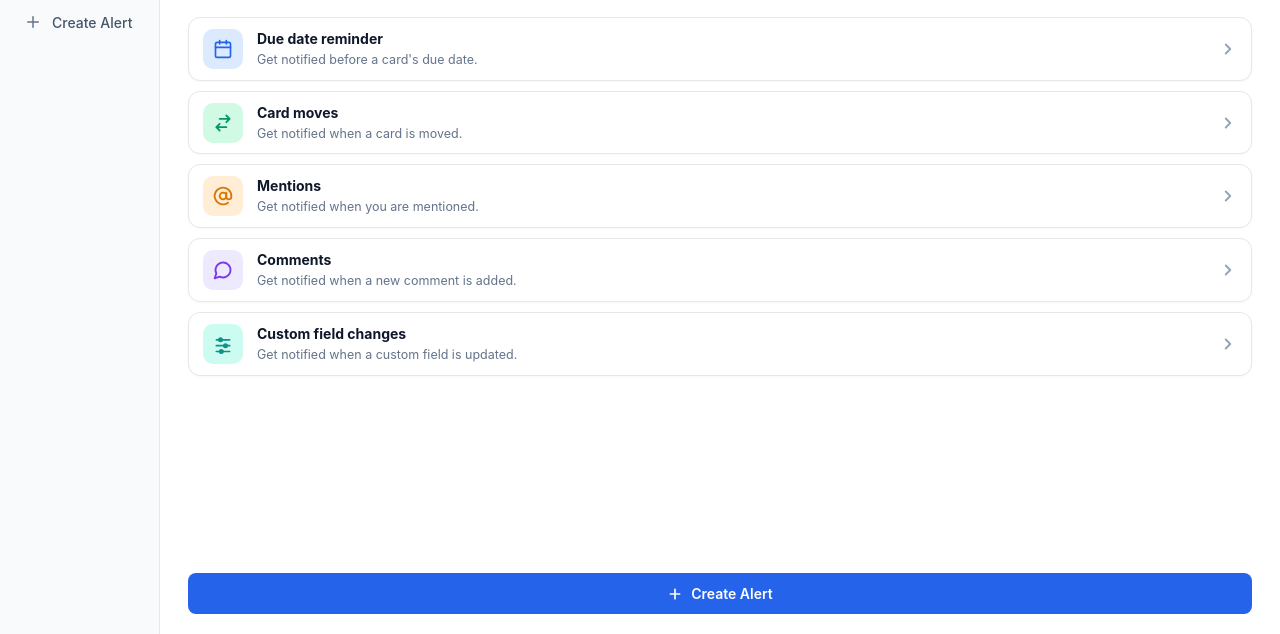
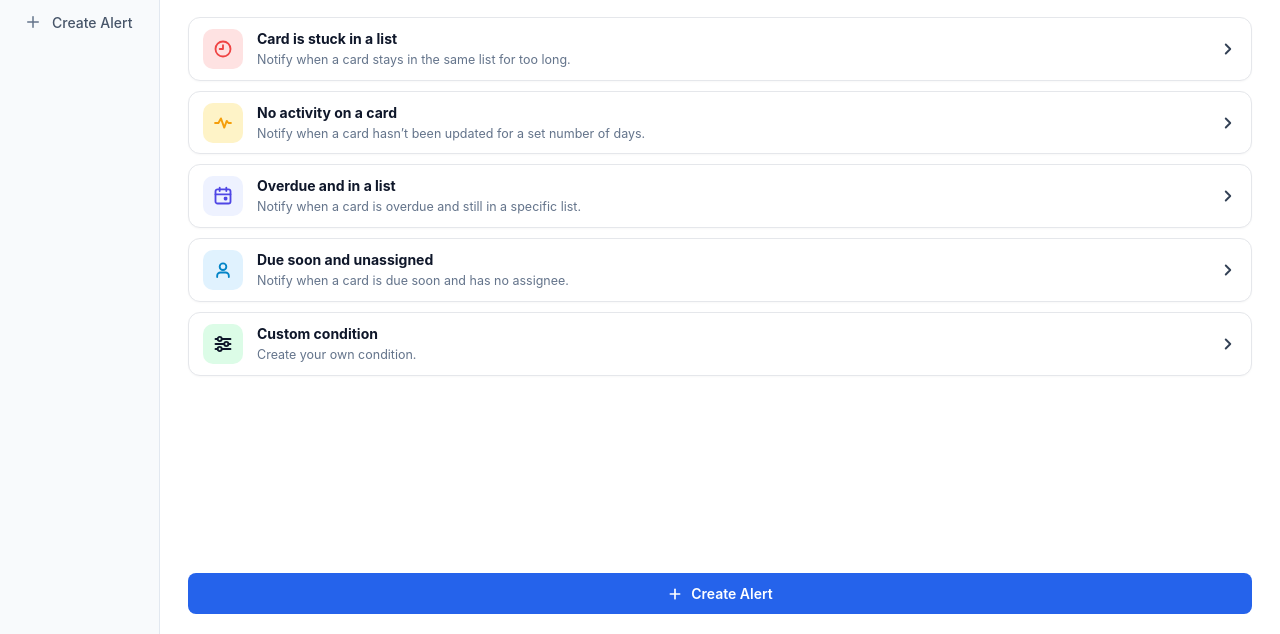
Before and after one commit to Techexplified/events-alert, a website built with Vite: page home.html in a window 1280 px wide. Shown: the part 166-800 px from the top of the page. Built offline with nearby package versions, Linux system fonts and the light colour scheme.

Commit message:
new changes

```diff
--- a/src/alert-types.js
+++ b/src/alert-types.js
@@ -1,77 +1,84 @@
 export const alertTypes = [
   {
-    id: 'due-date',
-    icon: '📅',
-    iconBg: '#DBEAFE',
-    iconColor: '#2563EB',
-    title: 'Due date reminder',
-    description: "Get notified before a card's due date."
+    id: 'card-stuck',
+    icon: '⏰',
+    iconBg: '#FEE2E2',
+    iconColor: '#EF4444',
+    title: 'Card is stuck in a list',
+    description: 'Notify when a card stays in the same list for too long.'
   },
   {
-    id: 'card-moves',
-    icon: '↔️',
-    iconBg: '#D1FAE5',
-    iconColor: '#059669',
-    title: 'Card moves',
-    description: 'Get notified when a card is moved.'
+    id: 'no-activity',
+    icon: '⚡',
+    iconBg: '#FEF3C7',
+    iconColor: '#F59E0B',
+    title: 'No activity on a card',
+    description: 'Notify when a card hasn’t been updated for a set number of days.'
   },
   {
-    id: 'mentions',
-    icon: '@',
-    iconBg: '#FFEDD5',
-    iconColor: '#D97706',
-    title: 'Mentions',
-    description: 'Get notified when you are mentioned.'
+    id: 'overdue-in-list',
+    icon: '📅',
+    iconBg: '#EEF2FF',
+    iconColor: '#4F46E5',
+    title: 'Overdue and in a list',
+    description: 'Notify when a card is overdue and still in a specific list.'
   },
   {
-    id: 'comments',
-    icon: '💬',
-    iconBg: '#EDE9FE',
-    iconColor: '#7C3AED',
-    title: 'Comments',
-    description: 'Get notified when a new comment is added.'
+    id: 'due-soon-unassigned',
+    icon: '👤',
+    iconBg: '#E0F2FE',
+    iconColor: '#0284C7',
+    title: 'Due soon and unassigned',
+    description: 'Notify when a card is due soon and has no assignee.'
   },
   {
-    id: 'custom-fields',
-    icon: '🎚️',
-    iconBg: '#CCFBF1',
-    iconColor: '#0D9488',
-    title: 'Custom field changes',
-    description: 'Get notified when a custom field is updated.'
+    id: 'custom-condition',
+    icon: '⚙️',
+    iconBg: '#DCFCE7',
+    iconColor: '#0F172A',
+    title: 'Custom condition',
+    description: 'Create your own condition.'
   }
 ];
 
 // Helper to render crisp SVG icons for each alert type
 export function getIconSvg(typeId, color) {
   switch (typeId) {
+    case 'card-stuck':
+      return `<svg viewBox="0 0 24 24" fill="none" stroke="${color}" stroke-width="2.2" stroke-linecap="round" stroke-linejoin="round">
+        <circle cx="12" cy="12" r="9"/>
+        <polyline points="12 7.5 12 12 8 12"/>
+      </svg>`;
+    case 'no-activity':
+      return `<svg viewBox="0 0 24 24" fill="none" stroke="${color}" stroke-width="2.3" stroke-linecap="round" stroke-linejoin="round">
+        <polyline points="2.5 12 6.5 12 9.5 6.5 13.5 17.5 16.5 9.5 18.5 12 21.5 12"/>
+      </svg>`;
+    case 'overdue-in-list':
     case 'due-date':
-      return `<svg viewBox="0 0 24 24" fill="none" stroke="${color}" stroke-width="2" stroke-linecap="round" stroke-linejoin="round">
-        <rect width="18" height="18" x="3" y="4" rx="2" ry="2"/>
+      return `<svg viewBox="0 0 24 24" fill="none" stroke="${color}" stroke-width="2.2" stroke-linecap="round" stroke-linejoin="round">
+        <rect width="18" height="17" x="3" y="4" rx="2.5"/>
         <line x1="16" x2="16" y1="2" y2="6"/>
         <line x1="8" x2="8" y1="2" y2="6"/>
         <line x1="3" x2="21" y1="10" y2="10"/>
+        <rect x="14" y="14" width="2.2" height="2.2" rx="0.5" fill="${color}" stroke="${color}"/>
       </svg>`;
-    case 'card-moves':
+    case 'due-soon-unassigned':
       return `<svg viewBox="0 0 24 24" fill="none" stroke="${color}" stroke-width="2.2" stroke-linecap="round" stroke-linejoin="round">
-        <path d="M8 7H20M20 7L16 3M20 7L16 11M16 17H4M4 17L8 13M4 17L8 21"/>
+        <circle cx="12" cy="8" r="4"/>
+        <path d="M19 20.5v-1.5a4 4 0 0 0-4-4H9a4 4 0 0 0-4 4v1.5"/>
       </svg>`;
-    case 'mentions':
+    case 'custom-condition':
+    case 'custom-fields':
       return `<svg viewBox="0 0 24 24" fill="none" stroke="${color}" stroke-width="2.2" stroke-linecap="round" stroke-linejoin="round">
-        <circle cx="12" cy="12" r="4"/>
-        <path d="M16 8v5a3 3 0 0 0 6 0v-1a10 10 0 1 0-4 8"/>
-      </svg>`;
-    case 'comments':
-      return `<svg viewBox="0 0 24 24" fill="none" stroke="${color}" stroke-width="2.2" stroke-linecap="round" stroke-linejoin="round">
-        <path d="M7.9 20A9 9 0 1 0 4 16.1L2 22Z"/>
-      </svg>`;
-    case 'custom-fields':
-      return `<svg viewBox="0 0 24 24" fill="none" stroke="${color}" stroke-width="2" stroke-linecap="round" stroke-linejoin="round">
-        <line x1="4" x2="20" y1="21" y2="21"/>
-        <line x1="4" x2="20" y1="14" y2="14"/>
-        <line x1="4" x2="20" y1="7" y2="7"/>
-        <circle cx="9" cy="7" r="2" fill="${color}"/>
-        <circle cx="15" cy="14" r="2" fill="${color}"/>
-        <circle cx="10" cy="21" r="2" fill="${color}"/>
+        <line x1="3" y1="6" x2="5.5" y2="6"/>
+        <line x1="10.5" y1="6" x2="21" y2="6"/>
+        <circle cx="8" cy="6" r="2.5"/>
+        <line x1="3" y1="12" x2="13.5" y2="12"/>
+        <line x1="18.5" y1="12" x2="21" y2="12"/>
+        <circle cx="16" cy="12" r="2.5"/>
+        <line x1="3" y1="18" x2="5.5" y2="18"/>
+        <line x1="10.5" y1="18" x2="21" y2="18"/>
+        <circle cx="8" cy="18" r="2.5"/>
       </svg>`;
     default:
       return '';
--- a/src/style.css
+++ b/src/style.css
@@ -413,7 +413,7 @@ body {
 }
 
 .alert-chevron {
-  color: #94A3B8;
+  color: #334155;
   display: flex;
   align-items: center;
   justify-content: center;
```
